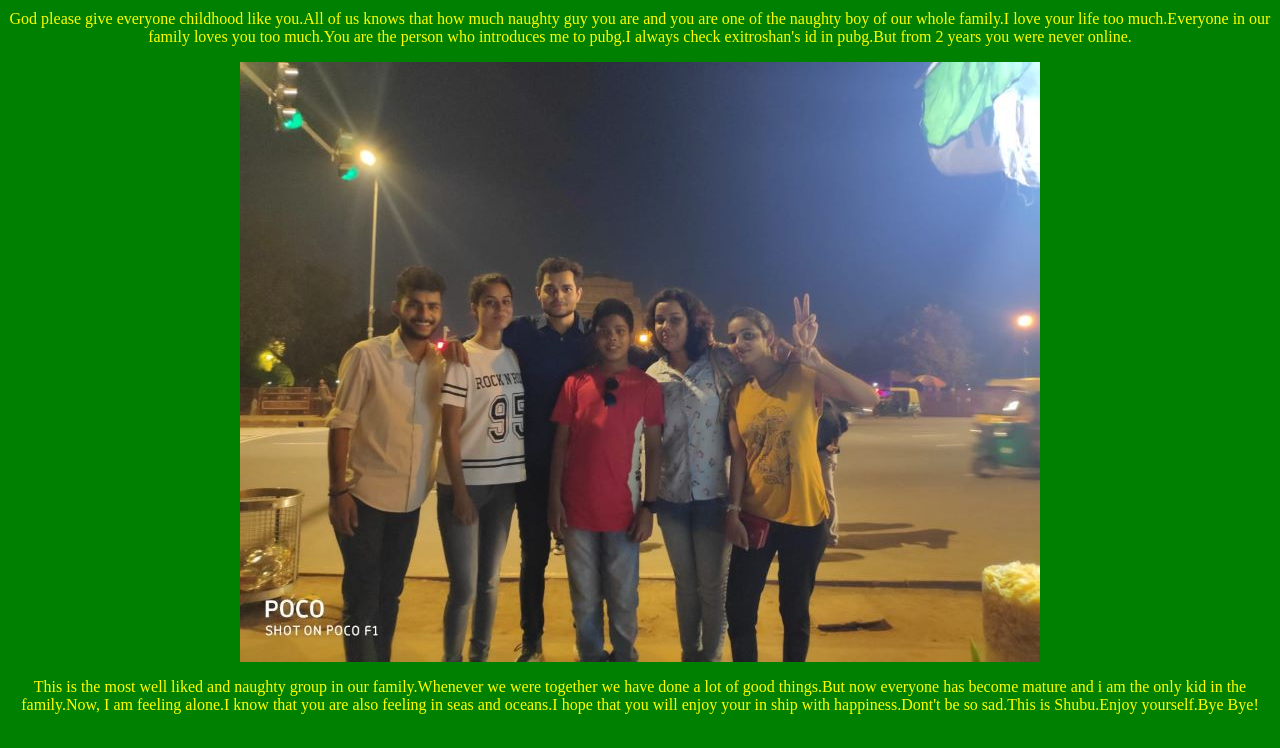
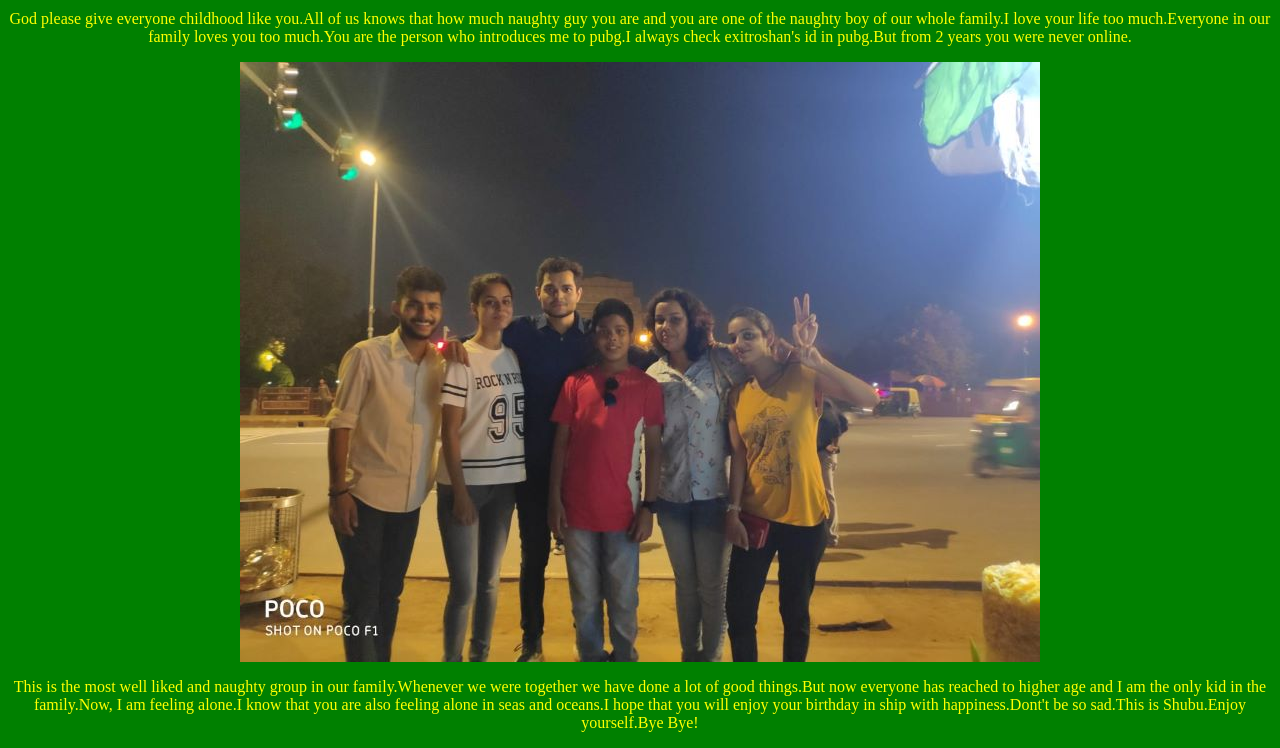
Before and after one commit to brilliantarticles/brilliantarticles.github.io, a plain HTML site: page myweb/roshan.html in a window 1280 px wide. Shown: the part 1340-2088 px from the top of the page. Drawn offline with Linux system fonts and the light colour scheme.

Commit message:
Update roshan.html

```diff
--- a/myweb/roshan.html
+++ b/myweb/roshan.html
@@ -5,8 +5,8 @@
     <span class="image object">
         <img src="images/WhatsApp Image 2020-08-18 at 11.58.17 PM.jpeg" alt="" />
     </span></center>
-   <p><center>Happy B'day bro.You are one of the everytime smiling brother my life,
-        You smile appreciates to never be sad.It's very bad to feel that you are
+   <p><center>Happy B'day bro.You are one of the everytime smiling brother in my life,
+        You smile appreciates me to never be sad.It's very sad to feel that you are
         not here.No probs but, whenever you will visit Dhanbad you have to give
         me small party.Try to come Dhanbad as soon as possible</center></p>
        <center><span class="image object">
@@ -22,9 +22,9 @@
                 <img src="images/WhatsApp Image 2020-08-18 at 11.54.51 PM.jpeg" alt="" />
             </span></center>
 <center><p>This is the most well liked and naughty group in our family.Whenever we were
-    together we have done a lot of good things.But now everyone has become mature and i
-    am the only kid in the family.Now, I am feeling alone.I know that you are also feeling
-    in seas and oceans.I hope that you will enjoy your in ship with happiness.Dont't be so
+    together we have done a lot of good things.But now everyone has reached to higher age and I
+    am the only kid in the family.Now, I am feeling alone.I know that you are also feeling alone
+    in seas and oceans.I hope that you will enjoy your birthday in ship with happiness.Dont't be so
     sad.This is Shubu.Enjoy yourself.Bye Bye!</p></center>
 
 
```
